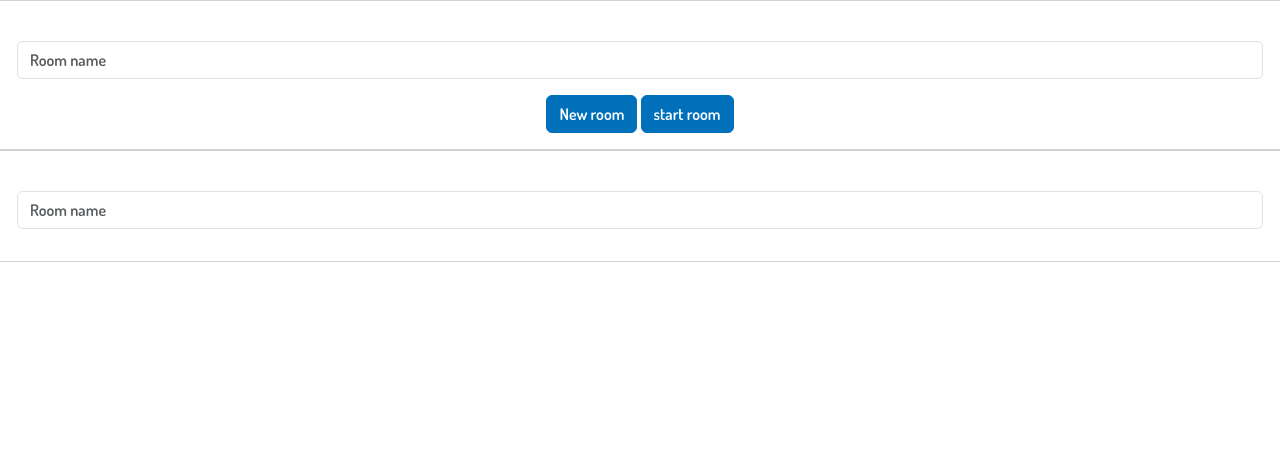
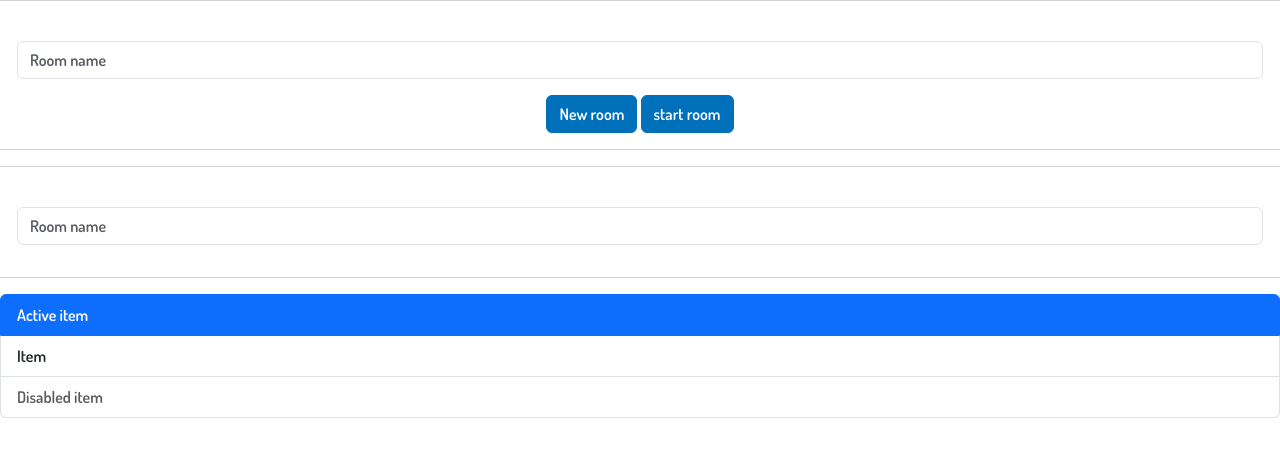
Before and after one commit to TvHeadStatic/TdA25-GF-ping.9999, a Flask app: page /manager in a window 1280 px wide. Shown: the top 457 px of the page. Run offline with Flask 3, Linux system fonts and the light colour scheme.

Commit message:
list idk

```diff
--- a/app/templates/managerstuff.html
+++ b/app/templates/managerstuff.html
@@ -11,7 +11,7 @@
     </head>
     <body>
 
-          <div class="Container">
+          <div class="Container d-grid" style="gap: 1rem;">
             <div class="row">
         <div class="card text-center align-self-center">
             <div class="card-body">
@@ -44,8 +44,8 @@
             </div>
         </div>
     </div>
+
     <div class="row">
-
         <div class="card text-center align-self-center">
             <div class="card-body">
                 <div class="mb-3">
@@ -63,7 +63,20 @@
             </div>
         </div>
     </div>
+ <div class="list-group">
+    <a href="#" class="list-group-item list-group-item-action active"
+        >Active item</a
+    >
+    <a href="#" class="list-group-item list-group-item-action"
+        >Item</a
+    >
+    <a href="#" class="list-group-item list-group-item-action disabled"
+        >Disabled item</a
+    >
  </div>
+ </div>
+
+
 
     </body>
 </html>
```
